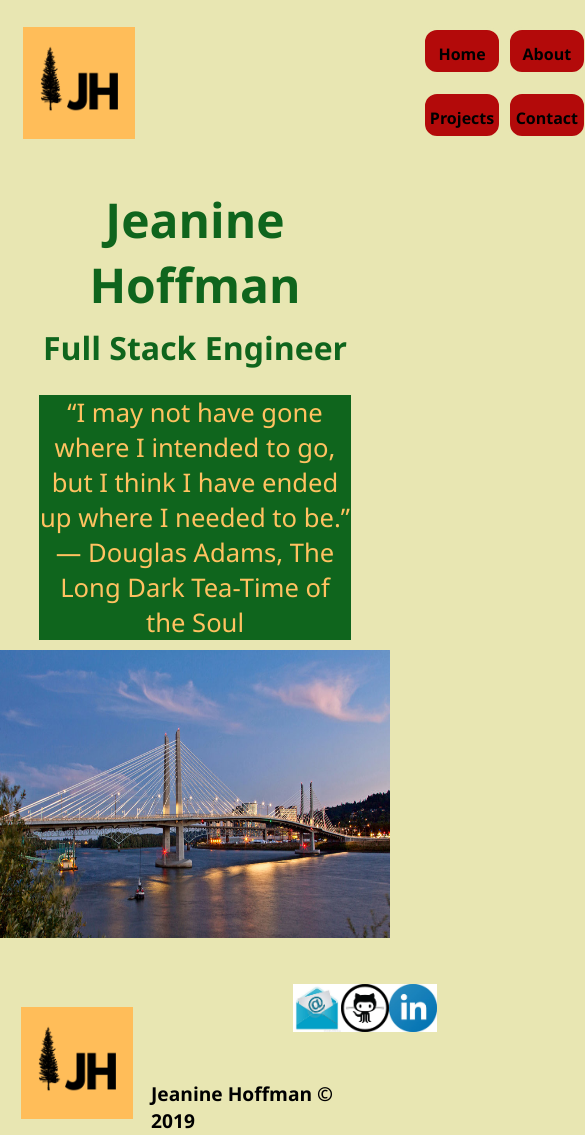
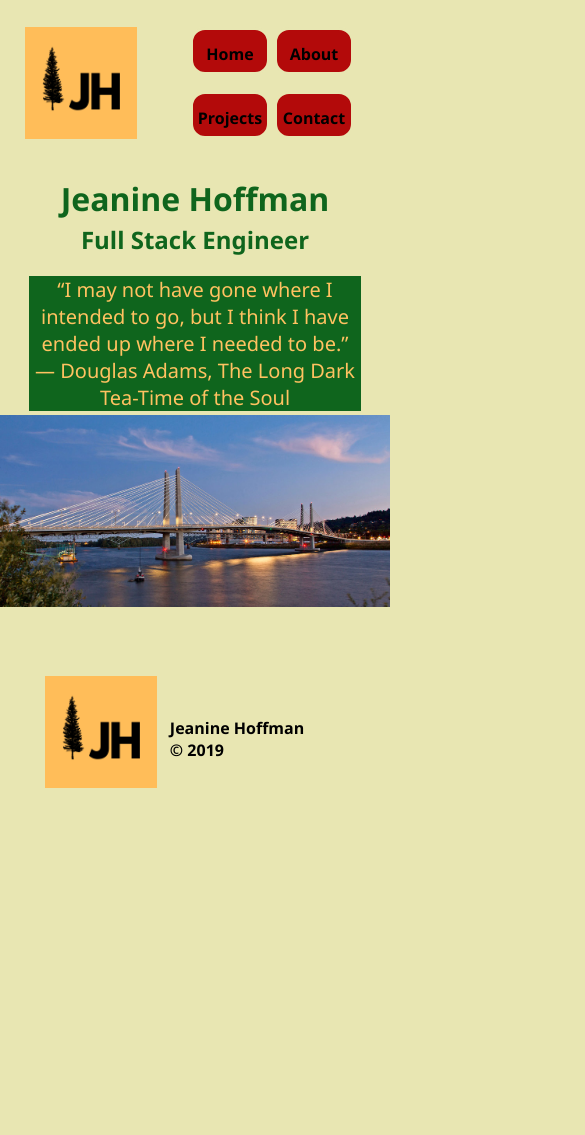
Before and after one commit to JeanineHoffman/react-portfolio, a React (Create React App) app: page / in a window 390 px wide. Shown: the whole page, 585 px wide, since content can reach past the window. After the commit the page ends 871 px from the top, so only its background shows below. Built offline with nearby package versions, Linux system fonts and the light colour scheme.

Commit message:
styling for responsive issues

```diff
--- a/src/App.css
+++ b/src/App.css
@@ -16,26 +16,27 @@
   --black: #000;
   --red: #b30a0a;
 }
+
 * {
   box-sizing: border-box;
 }
+
 html {
   scroll-behavior: smooth;
 }
-
 
 body {
   font-family: "Barlow", BlinkMacSystremFont, "Segoe UI", Roboto, Oxygen, Ubuntu, Cantarell, "Open Sans", "Helvetica Neue", sans-serif;
   -webkit-font-smoothing: antialiased;
   -moz-osx-font-smoothing: grayscale;
-  background-color:var(--background);
+  background-color: var(--background);
   text-decoration: none;
   min-height: 100vh;
 }
 
-
 /* END General Styles
  ------------------------------*/
+
 /* begin Nav styles */
 
 .navWrapper {
@@ -46,7 +47,8 @@ body {
 
 .logo {
   height: 7rem;
-  margin-left:4.5%;
+  margin-left: 5%;
+  margin-right: 15%;
 }
 
 .navBar {
@@ -54,8 +56,9 @@ body {
   grid-template-columns: 1fr 1fr;
   grid-template-rows: 4em 4em;
   grid-column-gap: 2.5%;
-  margin-left: 2.5rem;
+  /* margin-left: 1.5rem; */
 }
+
 .navBtn {
   height: 3em;
   width: 5em;
@@ -69,179 +72,210 @@ body {
   border: 3px solid var(--background);
   border-radius: 15px;
 }
-.navBtn:hover,
-.navBtn:focus {
+
+.navBtn:hover, .navBtn:focus {
   box-shadow: 0 0.5em 0.5em -0.4em var(--black);
   transform: translateY(-0.25em);
 }
-.home{
+
+.home {
   grid-column-start: 1;
   grid-row-start: 1;
 }
-.bio{
+
+.bio {
   grid-column-start: 2;
   grid-row-start: 1;
 }
-.projects{
+
+.projects {
   grid-column-start: 1;
   grid-row-start: 2;
 }
-.contact{
+
+.contact {
   grid-column-start: 2;
   grid-row-start: 2;
 }
+
 /* End Nav styles */
+
 /* Begin Header Styles */
 
-.title{
-  color:var(--green);
+.title {
+  color: var(--green);
   font-weight: 900;
-  font-size: 3em;
+  font-size: 2rem;
   text-align: center;
 }
-.subTitle{
-  color:var(--green);
+
+.subTitle {
+  color: var(--green);
   font-weight: 600;
-  font-size: 2em;
+  font-size: 1.5rem;
   text-align: center;
   margin-top: -.75em;
 }
 
 .AdamsQuote {
-  width: 60%;
+  width: 85%;
   margin: 0 auto;
   background-color: var(--green);
-  font-size:1.6rem;
-  color:var(--gold);
+  font-size: 1.25rem;
+  color: var(--gold);
   text-align: center;
 }
 
 .heroImgContainer {
   width: 100vw;
 }
-.hero{
-  width:100vw;
-  height:18rem;
+
+.hero {
+  width: 100vw;
+  height: 12rem;
   margin-top: -1rem;
 }
+
 /* End Header Styles */
+
 /* Begin Footer Styles */
-.footerWrapper{
-  display:grid;
+
+.footerWrapper {
+  display: inline-flex;
+  flex-direction: row;
+  /* display:grid;
   grid-template-columns: auto auto auto auto;
-  grid-template-rows: 4rem 4rem;
-  background-color:var(--background);
-  grid-column-gap:1rem;
-  margin-top:4rem;
+  grid-template-rows: 4rem 4rem;  */
+  background-color: var(--background);
+  /* grid-column-gap:1rem; */
+  margin-top: 4rem;
 }
 
-.logoFooter{
-  height: 4rem;
-  grid-column-start: 1;
-  grid-row-start: 1;
+.logoFooter {
+  display: flex;
+  height: 1.5rem;
+  margin-left: 13%;
+  /* grid-column-start: 1;
+  grid-row-start: 1; */
 }
 
-.copyright{
-  font-size: 1.2rem;
+.copyright {
+  display: flex;
+  flex-direction: row;
+  font-size: 1rem;
   font-weight: 600;
-  grid-column-start: 2;
+  margin-left: 6%;
+  margin-top: 8%;
+  /* grid-column-start: 2;
   grid-column-end: 3;
-  grid-row-start: 2;
-  margin-top: -.5em;
+  grid-row-start: 2; */
+  /* margin-top: -.5em; */
 }
 
-.footerLink{
-  grid-column-start: 2;
-  grid-column-end: 3;
-  grid-row-start:2;
-  height:4em;
-}
 /* End Footer Styles */
+
 /* Begin About Styles */
 
-.aboutTitle{
-  font-size: 2.5em;
+.aboutTitle {
+  font-size: 1.5em;
   text-align: center;
 }
-.aboutText{
+
+.aboutText {
   margin: 0 auto;
-  line-height: 1.75;
-  font-size: 1.3rem;
-  width:80%;
-  text-align:justify;
-  padding:.8em;
+  line-height: 1.5;
+  font-size: 1rem;
+  width: 90%;
+  text-align: justify;
+  padding: .8em;
 }
+
 /* End About Styles */
+
 /* Begin Contact styles */
-.contactTitle{
-  font-size: 3rem;
+
+.contactTitle {
+  font-size: 1.5rem;
   text-align: center;
 }
-.linksBar{
-  margin-left:38%;
+
+.linksBar {
+  width: 80%;
+  margin-left: 10%;
 }
-.links{
-  height:6rem;
+
+.links {
+  height: 4rem;
+  margin-left: 8%;
 }
+
 /* End Contact styles */
+
 /* Begin Project styles */
 
-.projWrapper{
+.projWrapper {
   margin-left: .4rem;
 }
 
-.projTitle1{
+.projTitle1 {
   font-size: 1.7rem;
   margin-left: 26%;
 }
-.projTitle2{
+
+.projTitle2 {
   font-size: 1.7rem;
   margin-left: 17%;
 }
-.projTitle3{
+
+.projTitle3 {
   font-size: 1.6rem;
   margin-left: 2%;
 }
-.projimg{
-  height:7rem;
-  width:8rem;
+
+.projimg {
+  height: 7rem;
+  width: 8rem;
   margin-left: 28%;
 }
+
 .proj1 {
-  width:85%;
+  width: 85%;
   line-height: 1.4;
   text-align: justify;
   margin: 0 auto;
   padding-top: 1rem;
 }
 
-.proj2{
-  width:85%;
+.proj2 {
+  width: 85%;
   line-height: 1.4;
   text-align: justify;
   margin: 0 auto;
   padding-top: 1rem;
 }
 
-.proj3{
-  width:85%;
+.proj3 {
+  width: 85%;
   line-height: 1.4;
   text-align: justify;
   margin: 0 auto;
   padding-top: 1rem;
 }
-.btnWrap{
-  display:grid;
+
+.btnWrap {
+  display: grid;
   grid-template-columns: 1fr 1fr 1fr;
   grid-column-gap: .25%;
 }
-.projBtnWrap2{
+
+.projBtnWrap2 {
   display: grid;
   grid-template-columns: 1fr 1fr;
   grid-column-gap: 1rem;
   margin-left: 3rem;
 }
-.trybtn{
+
+.trybtn {
   height: 4em;
   width: 5em;
   text-align: center;
@@ -255,12 +289,13 @@ body {
   border-radius: 10px;
   margin-top: 5%;
 }
-.trybtn:hover,
-.trybtn:focus {
+
+.trybtn:hover, .trybtn:focus {
   box-shadow: 0 0.5em 0.5em -0.4em var(--black);
   transform: translateY(-0.25em);
 }
-.projectbtn{
+
+.projectbtn {
   height: 4em;
   width: 5em;
   text-align: center;
@@ -275,61 +310,46 @@ body {
   margin-top: 5%;
   margin-left: 2%;
 }
-.projectbtn:hover,
-.projectbtn:focus {
+
+.projectbtn:hover, .projectbtn:focus {
   box-shadow: 0 0.5em 0.5em -0.4em var(--black);
   transform: translateY(-0.25em);
 }
 
 /* End Project Styles */
+
 /* Begin media query styles */
-@media screen and (max-width: 375px){
-  /* .footerWrapper{
-    margin-top:100%;
+
+@media screen and (min-width: 411px), (max-width: 414px) {
+  /* .logo{
+    margin-right: 15%;
   } */
-  .logoFooter{
-    height: 2.4rem;
+  /* .navBar {
+    margin-left: 45%;
+  } */
+  .projTitle1 {
+    margin-left:28%;
+  }
+  .projTitle2 {
+    margin-left:22%;
+  }
+  .projTitle3 {
     margin-left: 10%;
   }
-    .footerLink{
-      height: 3rem;
-      margin-left: 6%;
+  .projimg {
+    height: 9rem;
+    width: 10rem;
+    margin-left: 30%;
   }
-    .navBar {
-      grid-column-gap: 2%;
-      margin-left: 2rem;
+  .btnWrap{
+    margin-left: 10%;
   }
-     .AdamsQuote{
-       width: 80%;
+  .projBtnWrap2{
+    margin-left: 20%;
   }
-     .aboutTitle{
-      font-size: 2em;
-    }
-    .aboutText{
-      line-height: 1.5;
-      font-size: 1rem;
-      padding:.5em;
-      width: 85%;
-    }
-    .links{
-      height:4rem;
-      margin-right: 20%;
-    }
-    .projectbtn{
-      margin-left: 4%;
-    }
-    .trybtn{
-      margin-left: 12%;
-    }
-    .linksBar{
-      display: inline-flex;
-      margin-left:25%;
-      width: 80%;
 }
 
-}
-
-@media screen and (max-width: 450px){
+/* @media screen and (max-width: 450px){
   .navBar {
     grid-column-gap: 3%;
     margin-left: 5rem;
@@ -386,9 +406,9 @@ body {
   width:10rem;
   margin-left: 30%;
 }
-}
+} */
 
-@media screen and (max-width: 850px){
+/* @media screen and (max-width: 850px){
   .navBar {
     grid-column-gap: 3%;
     margin-left: 26rem;
@@ -456,9 +476,9 @@ body {
       width:11rem;
       margin-left: 36%;
 }
-}
+} */
 
-@media screen and (max-width: 1024px){
+/* @media screen and (max-width: 1024px){
   .navBar {
     grid-column-gap: 3%;
     margin-left: 75%;
@@ -536,8 +556,9 @@ body {
   .proj3{
     font-size: 1.6rem;
   }
-}
-@media screen and (min-width: 1024px){
+} */
+
+/* @media screen and (min-width: 1024px){
   .navBar {
     grid-column-gap: 3%;
     margin-left: 65%;
@@ -615,5 +636,6 @@ body {
   .proj3{
     font-size: 1.6rem;
   }
-}
+} */
+
 /* End media query styles */
--- a/src/components/Footer.js
+++ b/src/components/Footer.js
@@ -1,9 +1,6 @@
 import React, { Component } from 'react';
 import { Link } from 'react-router-dom';
 import logo from '../Assets/Images/logo.png';
-import linkedin from '../Assets/Images/linkedin.jpeg';
-import github from '../Assets/Images/github.png';
-import email from '../Assets/Images/email.jpeg';
 
 export default class Footer extends Component {
   render() {
@@ -16,7 +13,7 @@ export default class Footer extends Component {
         <div className="copyright">
           <p >Jeanine Hoffman © 2019</p>
         </div>
-        <div className="footerContact">
+        {/* <div className="footerContact">
           <a href="mailto:jeaninehoffman42@gmail.com" target="_blank" rel="noopener noreferrer">
 
             <img className="footerLink" src={email} alt="email link" /></a>
@@ -26,7 +23,7 @@ export default class Footer extends Component {
 
           <a href="https://www.linkedin.com/in/jeanine-hoffman42" target="_blank" rel="noopener noreferrer">
             <img className="footerLink" src={linkedin} alt="LinkedIn link" /></a>
-        </div>
+        </div> */}
       </div>
     );
   }
```
Also changed, not shown: 1 other file (tests, documents, lock files or other folders). Lines whose indentation alone changed are shown as unchanged.
